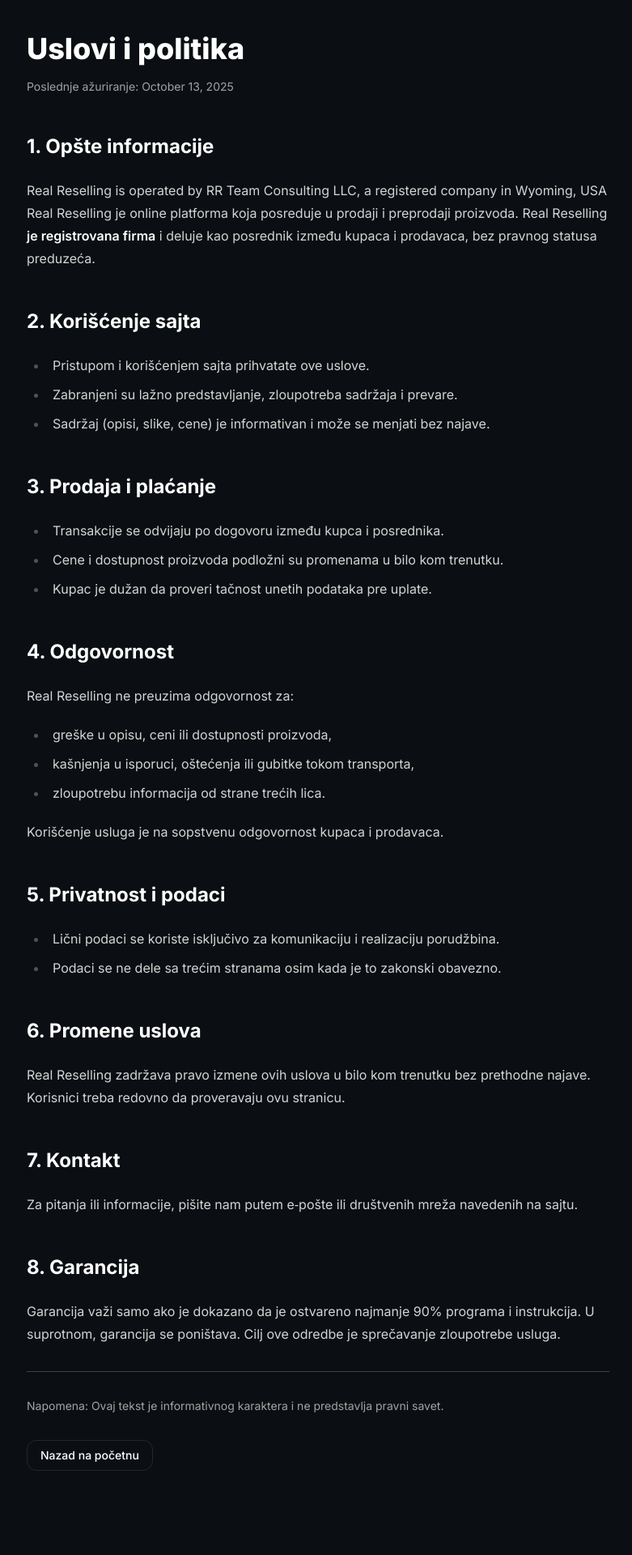
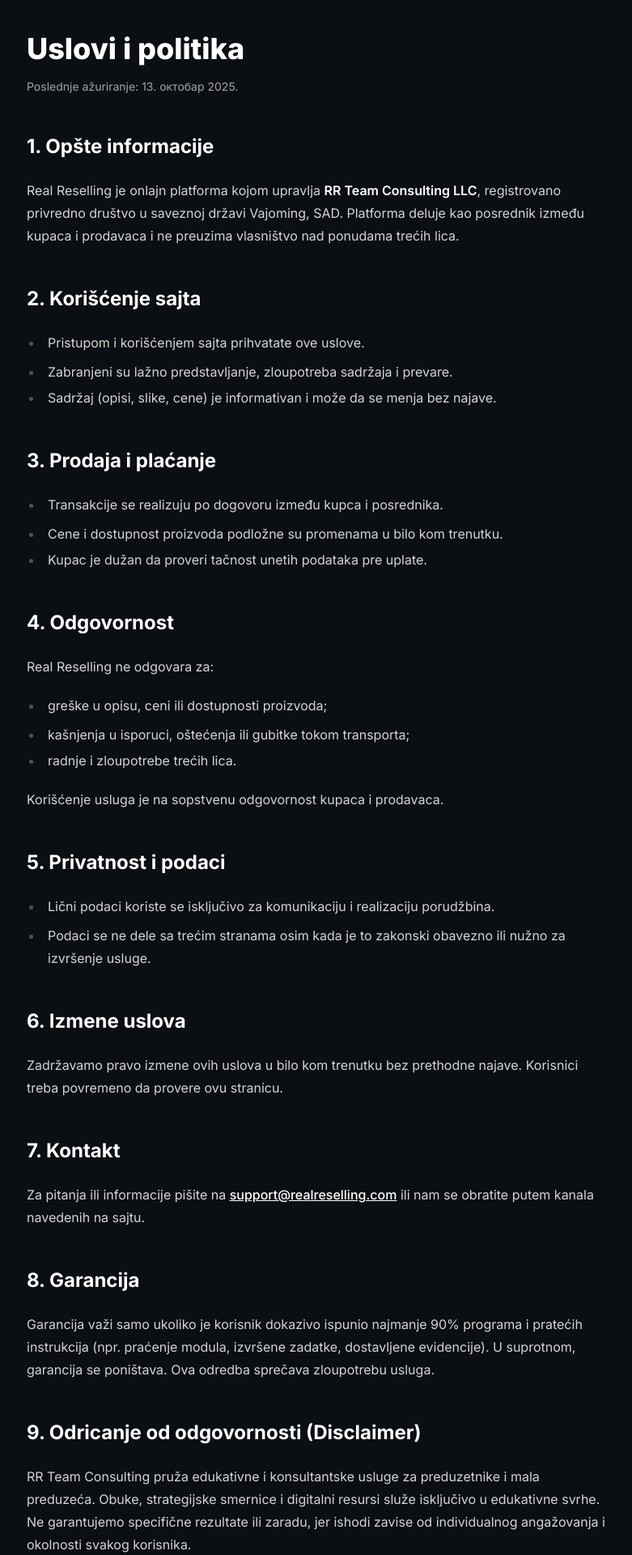
Before and after one commit to lukamacura/realreselling, a Next.js app: page /terms in a window 1280 px wide. Shown: the top 1920 px of the page at 81% size, without its empty margins (247-1028 px from the left). Before the commit the page ends 1856 px from the top, so only its background shows below. Built offline with nearby package versions, Linux system fonts and the light colour scheme; no server answers.

Commit message:
Odrzavanje

```diff
--- a/app/meet/page.tsx
+++ b/app/meet/page.tsx
@@ -27,6 +27,7 @@ import {
   type Variants,
 } from "framer-motion";
 import VSLPlayer from "@/components/VSLPlayer";
+import { redirect } from "next/navigation";
 
 const easeStandard = cubicBezier(0.22, 1, 0.36, 1);
 
@@ -55,6 +56,8 @@ const listItem: Variants = {
 };
 
 export default function MeetPage() {
+        redirect("/odrzavanje");
+
   const pathname = usePathname();
 
   // ➊ Preloader tačno 900 ms
--- /dev/null
+++ b/app/odrzavanje/page.tsx
@@ -0,0 +1,24 @@
+import { Paintbrush } from "lucide-react";
+import Footer from "@/components/Footer";
+
+export const metadata = {
+  title: "Održavanje u toku | Real Reselling",
+  robots: { index: false, follow: true },
+};
+
+export default function MaintenancePage() {
+  return (
+    <><main className="min-h-[70vh] flex items-center justify-center px-6">
+          <div className="max-w-xl text-center flex flex-col justify-center items-center gap-4">
+              <Paintbrush className="h-20 w-20 text-amber-600" />
+
+              <h1 className="text-2xl font-semibold mb-2">U toku su izmene</h1>
+              <p className="text-neutral-600 dark:text-neutral-300">
+                  Na stranici se trenutno vrše izmene. Uskoro će biti aktivirana.
+              </p>
+          </div>
+
+      </main><Footer /></>
+
+  );
+}
--- a/app/page.tsx
+++ b/app/page.tsx
@@ -16,6 +16,7 @@ import SocialProofBuy from "@/components/SocialProofBuy";
 import QuizDiscountPopup from "@/components/QuizDiscountPopup";
 import VSLPlayer from "@/components/VSLPlayer";
 import TestimonialsYTVideos, { ResultsImagesSection } from "@/components/Testimonials";
+import { redirect } from "next/navigation";
 
 // gde koristiš toast
 
@@ -31,8 +32,12 @@ const [loading, setLoading] = useState(true);
 
     const [quizOpen, setQuizOpen] = useState(false);
 
+      redirect("/odrzavanje");
+
+
   return (
     <>
+
      <Preloader active={loading} onDone={() => console.log("preloader done")} cycleMs={1100} />
       <Navigation />
       <main className="flex flex-col gap-[32px] row-start-2 items-center sm:items-start">
--- a/app/terms/page.tsx
+++ b/app/terms/page.tsx
@@ -1,103 +1,121 @@
-import React from "react";
-import Head from "next/head";
 import Link from "next/link";
 
 /**
- * Terms page (Uslovi i politika) for Real Reselling
- * - Minimalno, jasno, na srpskom jeziku
- * - Prilagođeno Next.js (app ili pages) — koristi <Head> i <Link>
- * - TailwindCSS za stilove
+ * Uslovi i politika (Terms) — Real Reselling (App Router)
+ * - Minimalno, jasno, srpski jezik (latinica)
+ * - Next.js 15 (app/) — koristi `export const metadata` umesto <Head>
+ * - TailwindCSS za stilove (prose)
+ * - Server Component (bez "use client"): nema hydration mismatch-a
  */
 
-const TermsPage: React.FC = () => {
-  const lastUpdated = new Date().toLocaleDateString("en", {
+export const metadata = {
+  title: "Uslovi i politika | Real Reselling",
+  description:
+    "Uslovi korišćenja i politika privatnosti za Real Reselling. Jasna i kratka pravila korišćenja platforme.",
+  robots: { index: false, follow: true },
+};
+
+function formatLastUpdated(date: Date) {
+  return new Intl.DateTimeFormat("sr-RS", {
     year: "numeric",
     month: "long",
     day: "numeric",
-  });
+  }).format(date);
+}
+
+export default function TermsPage() {
+  // Server component => izračunato na serveru; nema klijentske razlike
+  const lastUpdated = formatLastUpdated(new Date());
 
   return (
-    <>
-      <Head>
-        <title>Uslovi i politika | Real Reselling</title>
-        <meta
-          name="description"
-          content="Uslovi korišćenja i politika privatnosti za Real Reselling. Jasna i kratka pravila korišćenja platforme."
-        />
-        <meta name="robots" content="noindex,follow" />
-      </Head>
-
     <main className="mx-auto max-w-3xl px-4 sm:px-6 py-10 prose prose-neutral dark:prose-invert">
       <h1 className="mb-2">Uslovi i politika</h1>
-        <p className="text-sm text-neutral-500 dark:text-neutral-400">Poslednje ažuriranje: {lastUpdated}</p>
+      <p className="text-sm text-neutral-500 dark:text-neutral-400">
+        Poslednje ažuriranje: {lastUpdated}
+      </p>
 
       <section>
         <h2>1. Opšte informacije</h2>
         <p>
-            Real Reselling is operated by RR Team Consulting LLC, a registered company in Wyoming, USA
-            Real Reselling je online platforma koja posreduje u prodaji i
-            preprodaji proizvoda. Real Reselling <strong>je registrovana firma</strong> i
-            deluje kao posrednik između kupaca i prodavaca, bez pravnog statusa
-            preduzeća.
+          Real Reselling je onlajn platforma kojom upravlja <strong>RR Team Consulting LLC</strong>,
+          registrovano privredno društvo u saveznoj državi Vajoming, SAD. Platforma deluje kao
+          posrednik između kupaca i prodavaca i ne preuzima vlasništvo nad ponudama trećih lica.
         </p>
       </section>
 
       <section>
         <h2>2. Korišćenje sajta</h2>
-          <ul>
+        <ul className="list-disc pl-5 space-y-1">
           <li>Pristupom i korišćenjem sajta prihvatate ove uslove.</li>
           <li>Zabranjeni su lažno predstavljanje, zloupotreba sadržaja i prevare.</li>
-            <li>Sadržaj (opisi, slike, cene) je informativan i može se menjati bez najave.</li>
+          <li>Sadržaj (opisi, slike, cene) je informativan i može da se menja bez najave.</li>
         </ul>
       </section>
 
       <section>
         <h2>3. Prodaja i plaćanje</h2>
-          <ul>
-            <li>Transakcije se odvijaju po dogovoru između kupca i posrednika.</li>
-            <li>Cene i dostupnost proizvoda podložni su promenama u bilo kom trenutku.</li>
+        <ul className="list-disc pl-5 space-y-1">
+          <li>Transakcije se realizuju po dogovoru između kupca i posrednika.</li>
+          <li>Cene i dostupnost proizvoda podložne su promenama u bilo kom trenutku.</li>
           <li>Kupac je dužan da proveri tačnost unetih podataka pre uplate.</li>
         </ul>
       </section>
 
       <section>
         <h2>4. Odgovornost</h2>
-          <p>Real Reselling ne preuzima odgovornost za:</p>
-          <ul>
-            <li>greške u opisu, ceni ili dostupnosti proizvoda,</li>
-            <li>kašnjenja u isporuci, oštećenja ili gubitke tokom transporta,</li>
-            <li>zloupotrebu informacija od strane trećih lica.</li>
+        <p>Real Reselling ne odgovara za:</p>
+        <ul className="list-disc pl-5 space-y-1">
+          <li>greške u opisu, ceni ili dostupnosti proizvoda;</li>
+          <li>kašnjenja u isporuci, oštećenja ili gubitke tokom transporta;</li>
+          <li>radnje i zloupotrebe trećih lica.</li>
         </ul>
         <p>Korišćenje usluga je na sopstvenu odgovornost kupaca i prodavaca.</p>
       </section>
 
       <section>
         <h2>5. Privatnost i podaci</h2>
-          <ul>
-            <li>Lični podaci se koriste isključivo za komunikaciju i realizaciju porudžbina.</li>
-            <li>Podaci se ne dele sa trećim stranama osim kada je to zakonski obavezno.</li>
+        <ul className="list-disc pl-5 space-y-1">
+          <li>Lični podaci koriste se isključivo za komunikaciju i realizaciju porudžbina.</li>
+          <li>
+            Podaci se ne dele sa trećim stranama osim kada je to zakonski obavezno ili nužno
+            za izvršenje usluge.
+          </li>
         </ul>
       </section>
 
       <section>
-          <h2>6. Promene uslova</h2>
+        <h2>6. Izmene uslova</h2>
         <p>
-            Real Reselling zadržava pravo izmene ovih uslova u bilo kom trenutku bez
-            prethodne najave. Korisnici treba redovno da proveravaju ovu stranicu.
+          Zadržavamo pravo izmene ovih uslova u bilo kom trenutku bez prethodne najave.
+          Korisnici treba povremeno da provere ovu stranicu.
         </p>
       </section>
 
       <section>
         <h2>7. Kontakt</h2>
         <p>
-            Za pitanja ili informacije, pišite nam putem e‑pošte ili društvenih mreža
-            navedenih na sajtu.
+          Za pitanja ili informacije pišite na{" "}
+          <a href="mailto:support@realreselling.com">support@realreselling.com</a>{" "}
+          ili nam se obratite putem kanala navedenih na sajtu.
         </p>
       </section>
+
       <section>
         <h2>8. Garancija</h2>
         <p>
-Garancija važi samo ako je dokazano da je ostvareno najmanje 90% programa i instrukcija. U suprotnom, garancija se poništava. Cilj ove odredbe je sprečavanje zloupotrebe usluga.
+          Garancija važi samo ukoliko je korisnik dokazivo ispunio najmanje 90% programa i pratećih
+          instrukcija (npr. praćenje modula, izvršene zadatke, dostavljene evidencije).
+          U suprotnom, garancija se poništava. Ova odredba sprečava zloupotrebu usluga.
+        </p>
+      </section>
+
+      <section>
+        <h2>9. Odricanje od odgovornosti (Disclaimer)</h2>
+        <p>
+          RR Team Consulting pruža edukativne i konsultantske usluge za preduzetnike i mala
+          preduzeća. Obuke, strategijske smernice i digitalni resursi služe isključivo u
+          edukativne svrhe. Ne garantujemo specifične rezultate ili zaradu, jer ishodi zavise od
+          individualnog angažovanja i okolnosti svakog korisnika.
         </p>
       </section>
 
@@ -115,8 +133,5 @@ Garancija važi samo ako je dokazano da je ostvareno najmanje 90% programa i ins
         </Link>
       </div>
     </main>
-    </>
   );
-};
-
-export default TermsPage;
+}
```
Lines whose indentation alone changed are shown as unchanged.
